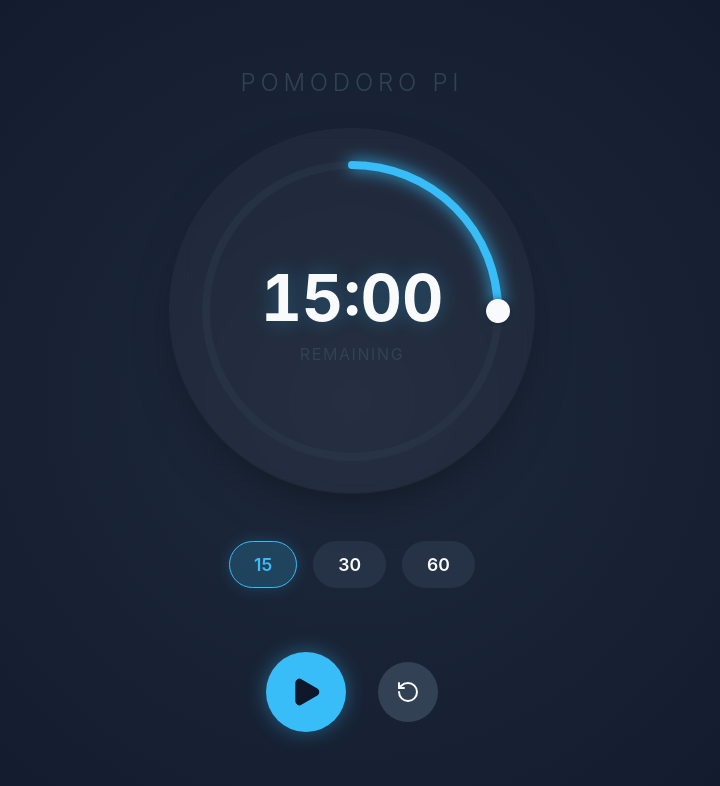
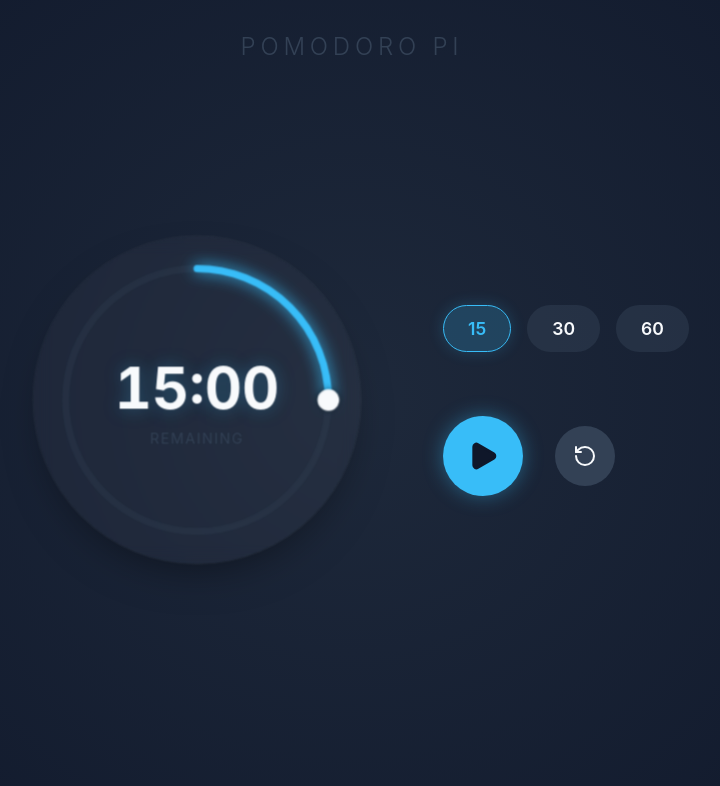
Before and after one commit to jahrichie/pomodoro-pi, a Next.js app: page / in a window 1280 px wide. Shown: the top 786 px of the page, without its empty margins (288-1008 px from the left). Built offline with nearby package versions, Linux system fonts and the light colour scheme.

Commit message:
1024x600 screen

```diff
--- a/src/app/page.module.css
+++ b/src/app/page.module.css
@@ -14,7 +14,8 @@
   align-items: center;
   gap: 3rem;
   width: 100%;
-  max-width: 600px;
+  max-width: 1000px;
+  /* Increased max-width for landscape */
 }
 
 .title {
@@ -24,6 +25,8 @@
   text-transform: uppercase;
   color: var(--secondary);
   margin-bottom: -1rem;
+  width: 100%;
+  text-align: center;
 }
 
 .dialWrapper {
@@ -43,3 +46,32 @@
   align-items: center;
   width: 100%;
 }
+
+/* Landscape optimization for 1024x600 and similar screens */
+@media (min-width: 768px) and (orientation: landscape) {
+  .container {
+    flex-direction: row;
+    justify-content: center;
+    align-items: center;
+    gap: 4rem;
+    padding: 0 2rem;
+  }
+
+  .title {
+    position: absolute;
+    top: 2rem;
+    left: 0;
+    width: 100%;
+  }
+
+  .dialWrapper {
+    /* Scale down slightly if needed to fit 600px height with padding */
+    transform: scale(0.9);
+  }
+
+  .controlsWrapper {
+    width: auto;
+    align-items: flex-start;
+    /* Align controls to left of their container */
+  }
+}
```
